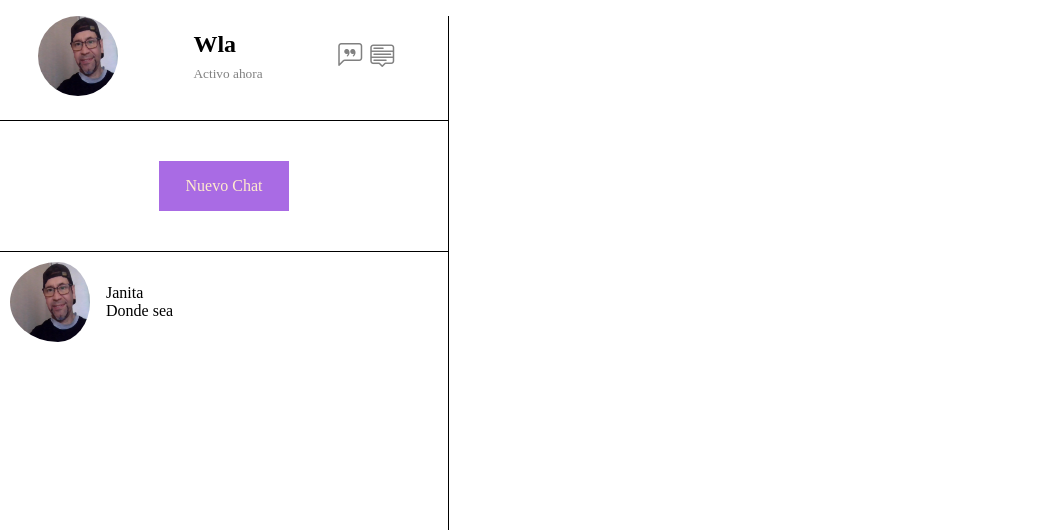
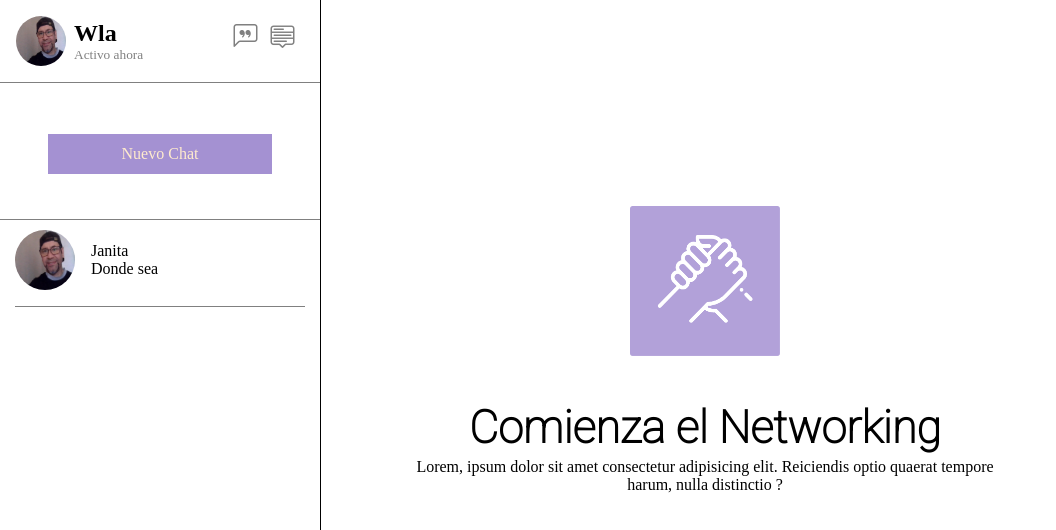
Before and after one commit to wl4dig3/sistema_mensajeria, a plain HTML site: page index.html in a window 1280 px wide. Shown: the top 530 px of the page, without its empty margins (0-1056 px from the left). Drawn offline with nearby package versions, Linux system fonts and the light colour scheme.

Commit message:
feat: nuevos assets, mas estilos

```diff
--- a/Assets/Css/styles.css
+++ b/Assets/Css/styles.css
@@ -2,15 +2,34 @@ body {
     margin: 0;
     padding: 0;
 }
+.main-container {
+    display: flex;
+}
 .contacts {
-    width: 35%;
-    height: 100vmax;border-right: 1px solid;
+    width: 25%;
+    height: 700px;
+    border-right: 1px solid;
 
 }
-img {
-    width: 80px;
-    height: 80px;
+.images {
+    width: 60px;
+    height: 60px;
     border-radius: 50%;
+}
+.icons {
+    display: flex;
+    justify-content: flex-end;
+    align-items: center;
+    gap: 0.8rem;
+    padding-right: 1.6rem;
+    font-size: 1.5rem;
+    color: grey;
+}
+.profile-img {
+    width: 50px;
+    height: 50px;
+    border-radius: 50%;
+    margin-left: 1rem;
 }
 ul {
     list-style: none;
@@ -23,21 +42,25 @@ p {
 }
 .fleex {
     display: flex;
-    justify-content: space-around;
+    justify-content: space-between;
     align-items: center;
+    padding-bottom: 0.5rem;
 }
 .contact-chat {
-    gap: 05rem;
+    padding-left: 1rem;
 }
 .contact-person {
     display: flex;
-    margin: 10px 10px;
+    margin: 10px 15px;
+    padding-bottom: 1rem;
     align-items: center;
+}
+.border-botom {
 
-    & img {
-        padding-right: 1rem;
-    }
+    border-bottom: 1px solid;
+    border-color: gray;
 }
+
 .perfil {
     margin-top: 1rem;
 }
@@ -45,41 +68,56 @@ p {
     display: flex;
     justify-content: center;
     align-items: center;
+    width: 60%;
+
+    & img {
+        width: 150px;
+        height: 150px;
+    }
+}
+.principal-container {
+    display: flex;
+    flex-direction: column;
+    justify-content: center;
+    align-items: center;
 }
 .profile-info {
-    gap: 0.5rem;
+    padding-left: 0.5rem;
     display: flex;
     flex-direction: column;
     justify-content: center;
 }
-.icons {
-    display: flex;
-    justify-content: flex-end;
-    align-items: center;
-    gap: 0.5rem;
-    padding-right: 1rem;
-    font-size: 1.5rem;
-    color: grey;
-}
+
 .container-btn {
     display: flex;
     justify-content: center;
     align-items: center;
-    margin-top: 1.5rem;
-    border-bottom: 1px solid;
-    border-top: 1px solid;
+    margin-top: 0.4rem;
     height: 130px;
 }
 .rectangulo {
     justify-content: center;
-    width: 130px;
-    height: 50px;
-    background-color: rgb(169, 107, 228);
+    width: 70%;
+    height: 2.5rem;
+    background-color: #a491d2;
     display: flex;
     align-items: center;
     color: blanchedalmond;
+
+    &:hover {
+        opacity: 0.7;
+    }
 
 }
 small {
     color: gray;
 }
+.text-main {
+    text-align: center;
+    width: 80%;
+}
+h1 {
+    font-size: 45px;
+    font-family: 'Roboto', sans-serif;
+    margin-bottom: 0.2rem;
+}
--- a/index.html
+++ b/index.html
@@ -5,33 +5,39 @@
     <meta charset="UTF-8">
     <meta name="viewport" content="width=device-width, initial-scale=1.0">
     <!-- Option 1: Include in HTML -->
+    <link rel="preconnect" href="https://fonts.googleapis.com">
+<link rel="preconnect" href="https://fonts.gstatic.com" crossorigin>
+<link href="https://fonts.googleapis.com/css2?family=Roboto:wght@100&display=swap" rel="stylesheet">
     <link rel="stylesheet" href="https://cdn.jsdelivr.net/npm/bootstrap-icons@1.3.0/font/bootstrap-icons.css">
     <link rel="stylesheet" href="./Assets/Css/styles.css">
     <title>sistema mensajeria</title>
 </head>
 
 <body>
-    <main>
+    <main class="main-container">
         <aside class="contacts">
             <article class="contacts-container">
-                <div class="perfil fleex">
-                    <img src="./Assets/img/Wlad_2023_09jpg.jpg" alt="">
-                    <div class="profile-info">
-                        <h2>Wla</h2>
-                        <small>Activo ahora</small>
+                <div class=" fleex border-botom">
+                    <div class="perfil fleex">
+                        <img class="images profile-img" src="./Assets/img/Wlad_2023_09jpg.jpg" alt="">
+                        <div class="profile-info">
+                            <h2>Wla</h2>
+                            <small>Activo ahora</small>
+                        </div>
+
                     </div>
                     <div class="icons">
                         <i class="bi bi-chat-left-quote"></i>
                         <i class="bi bi-menu-up"></i>
                     </div>
                 </div>
-                <div class="container-btn">
+                <div class="container-btn border-botom">
                     <div class="rectangulo">Nuevo Chat</div>
                 </div>
                 <div class="contact-messenger">
 
-                    <div class="contact-person">
-                        <img src="./Assets/img/Wlad_2023_09jpg.jpg" alt="">
+                    <div class="contact-person border-botom">
+                        <img class="images" src="./Assets/img/Wlad_2023_09jpg.jpg" alt="">
                         <div class="contact-chat">
                             <p>Janita</p>
                             <p>Donde sea</p>
@@ -42,7 +48,17 @@
                 </div>
             </article>
         </aside>
-        <section class="principal"></section>
+        <section class="principal">
+            <article class="principal-container">
+                <img src="./Assets/img/hand.png" alt="">
+                <div class="text-main">
+                    <h1>Comienza el Networking</h1>
+                    <p>Lorem, ipsum dolor sit amet consectetur adipisicing elit. Reiciendis optio quaerat tempore harum,
+                        nulla distinctio ?</p>
+
+                </div>
+            </article>
+        </section>
     </main>
 
 </body>
```
Also changed, not shown: Assets/img/Screen Shot 2018-11-28 at 15.27.14.jpg (added), Assets/img/Screen Shot 2018-11-28 at 15.28.04.jpg (added), Assets/img/Screen Shot 2018-11-28 at 15.28.30.jpg (added), Assets/img/Screen Shot 2018-11-28 at 15.30.34.jpg (added), Assets/img/Screen Shot 2018-11-28 at 15.30.54.jpg (added), Assets/img/Screen Shot 2018-11-28 at 15.31.09.jpg (added), Assets/img/Screen Shot 2018-11-28 at 15.32.16.jpg (added), Assets/img/Screen Shot 2018-11-28 at 15.32.44.jpg (added), Assets/img/hand.png (added), Assets/img/maria.jpg (added).
